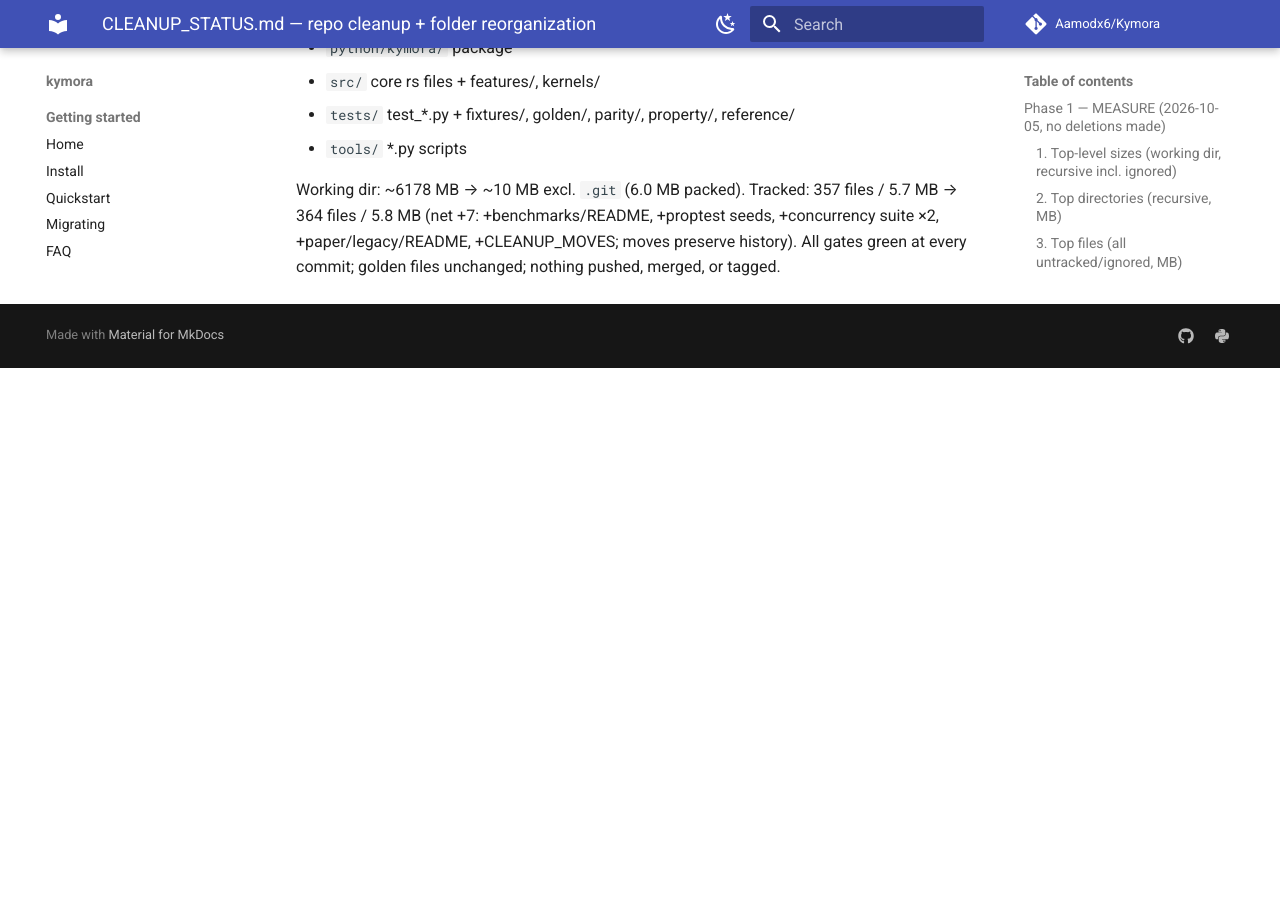
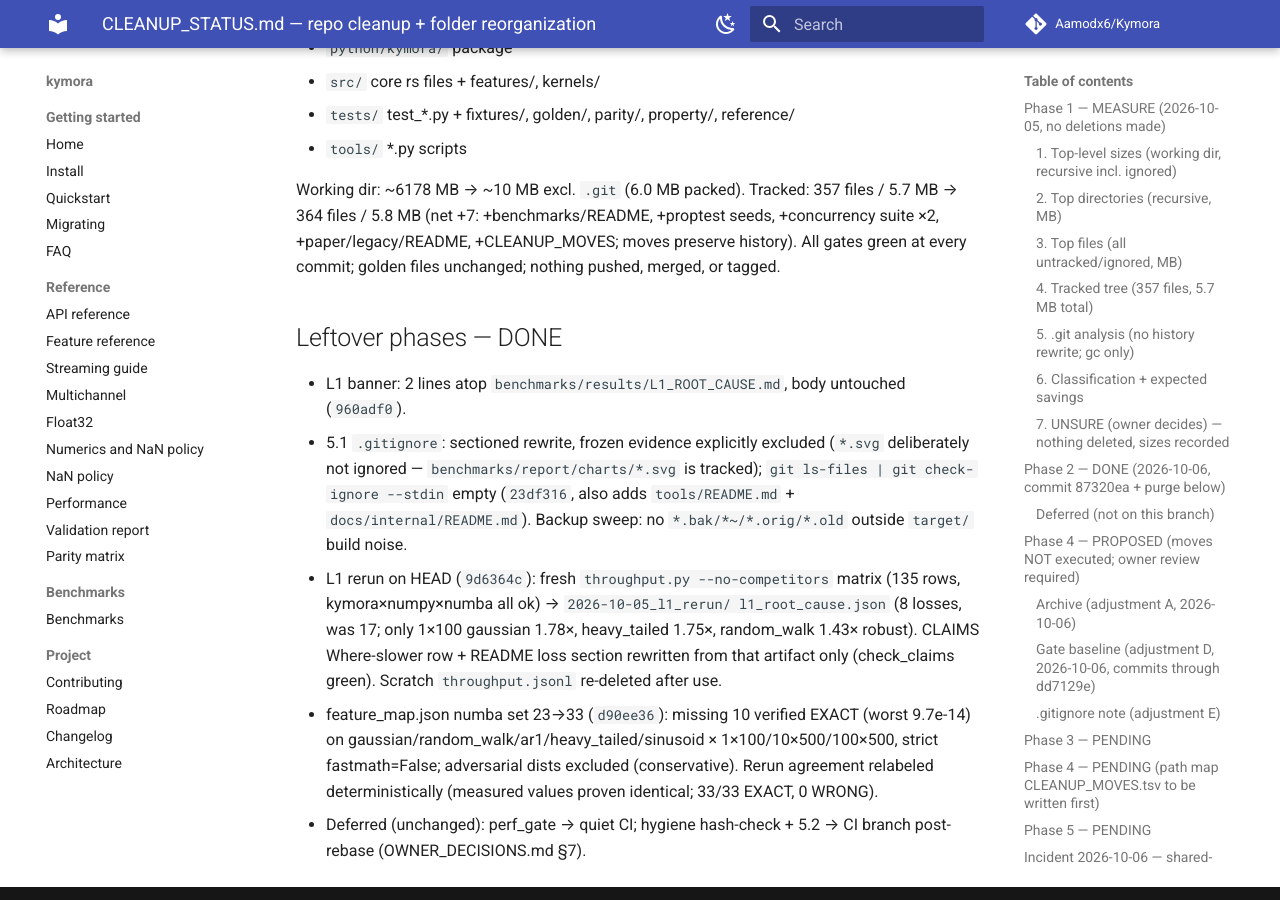
Before and after one commit to Aamodx6/Kymora, an MkDocs documentation site: the page built from docs/internal/hardening/CLEANUP_STATUS.md, in a window 1280 px wide and 900 px high, scrolled down 12629 px. Built offline with MkDocs 1.6.1 and Material for MkDocs 9.7.7, drawn with Linux system fonts in a browser that asks for light colours; comment, search, counter and statistics services are not loaded; before the commit the page ends 12997 px from its top, so only the background shows below that.

Commit message:
docs: record leftover-phases DONE in CLEANUP_STATUS

```diff
--- a/docs/internal/hardening/CLEANUP_STATUS.md
+++ b/docs/internal/hardening/CLEANUP_STATUS.md
@@ -371,7 +371,6 @@ streaming expansion); also documented. Goldens, validation, and all gates
 unaffected (no degenerate inputs in fixtures).
 
 ### Final tree (depth 2; ignored build/cache dirs omitted)
-
 - `.github/` actions/, CODEOWNERS, dependabot.yml, ISSUE_TEMPLATE/,
   PULL_REQUEST_TEMPLATE.md, workflows/
 - `benchmarks/` adapters/, agreement/, baseline/, datasets/, harness/,
@@ -397,3 +396,26 @@ Tracked: 357 files / 5.7 MB → 364 files / 5.8 MB (net +7: +benchmarks/README,
 moves preserve history).
 All gates green at every commit; golden files unchanged; nothing pushed,
 merged, or tagged.
+
+## Leftover phases — DONE
+
+- L1 banner: 2 lines atop `benchmarks/results/L1_ROOT_CAUSE.md`, body
+  untouched (`960adf0`).
+- 5.1 `.gitignore`: sectioned rewrite, frozen evidence explicitly excluded
+  (`*.svg` deliberately not ignored — `benchmarks/report/charts/*.svg` is
+  tracked); `git ls-files | git check-ignore --stdin` empty
+  (`23df316`, also adds `tools/README.md` + `docs/internal/README.md`).
+  Backup sweep: no `*.bak/*~/*.orig/*.old` outside `target/` build noise.
+- L1 rerun on HEAD (`9d6364c`): fresh `throughput.py --no-competitors`
+  matrix (135 rows, kymora×numpy×numba all ok) → `2026-10-05_l1_rerun/
+  l1_root_cause.json` (8 losses, was 17; only 1×100 gaussian 1.78×,
+  heavy_tailed 1.75×, random_walk 1.43× robust). CLAIMS Where-slower row +
+  README loss section rewritten from that artifact only (check_claims
+  green). Scratch `throughput.jsonl` re-deleted after use.
+- feature_map.json numba set 23→33 (`d90ee36`): missing 10 verified EXACT
+  (worst 9.7e-14) on gaussian/random_walk/ar1/heavy_tailed/sinusoid ×
+  1×100/10×500/100×500, strict fastmath=False; adversarial dists excluded
+  (conservative). Rerun agreement relabeled deterministically (measured
+  values proven identical; 33/33 EXACT, 0 WRONG).
+- Deferred (unchanged): perf_gate → quiet CI; hygiene hash-check + 5.2 →
+  CI branch post-rebase (OWNER_DECISIONS.md §7).
```
